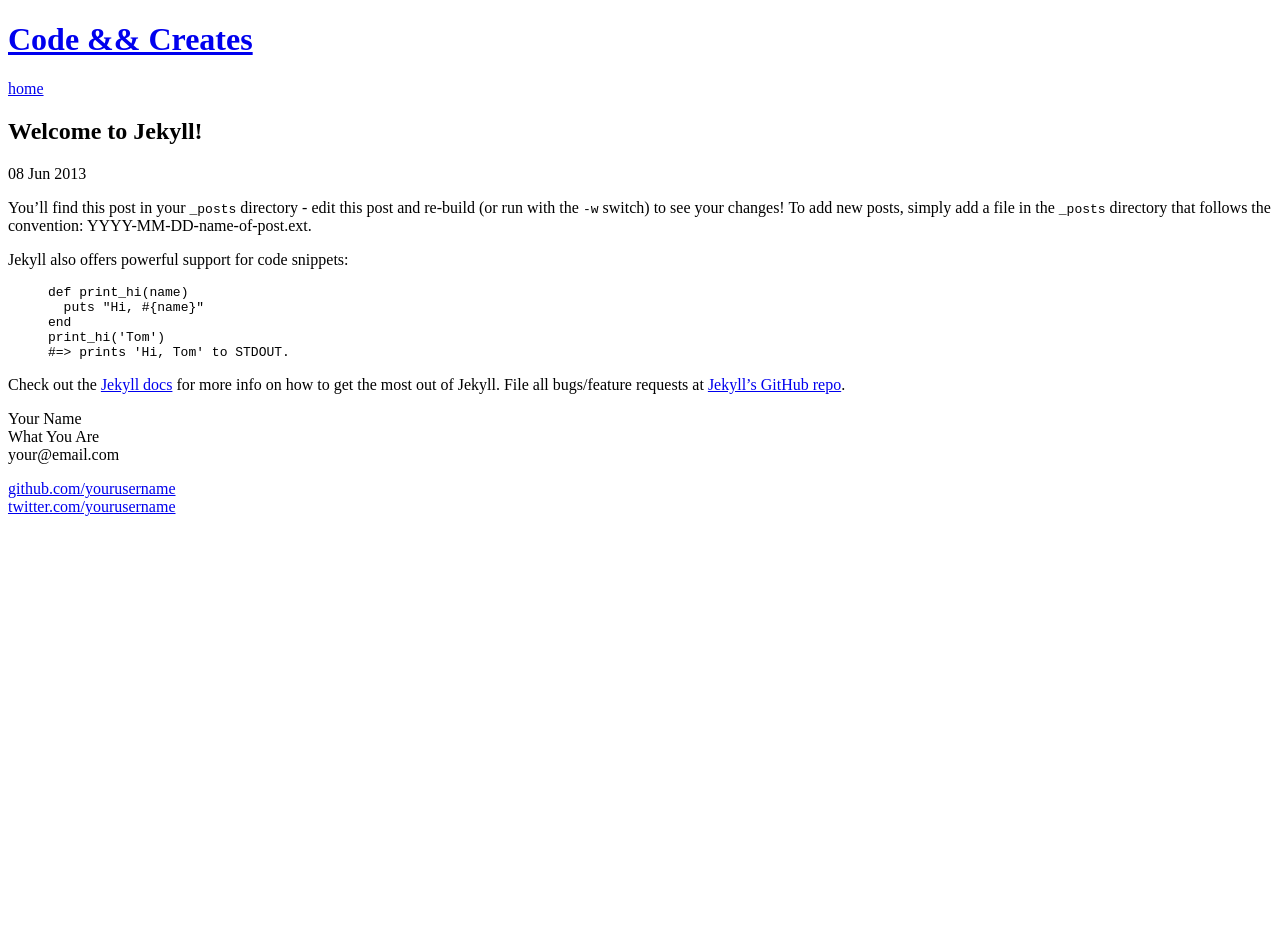
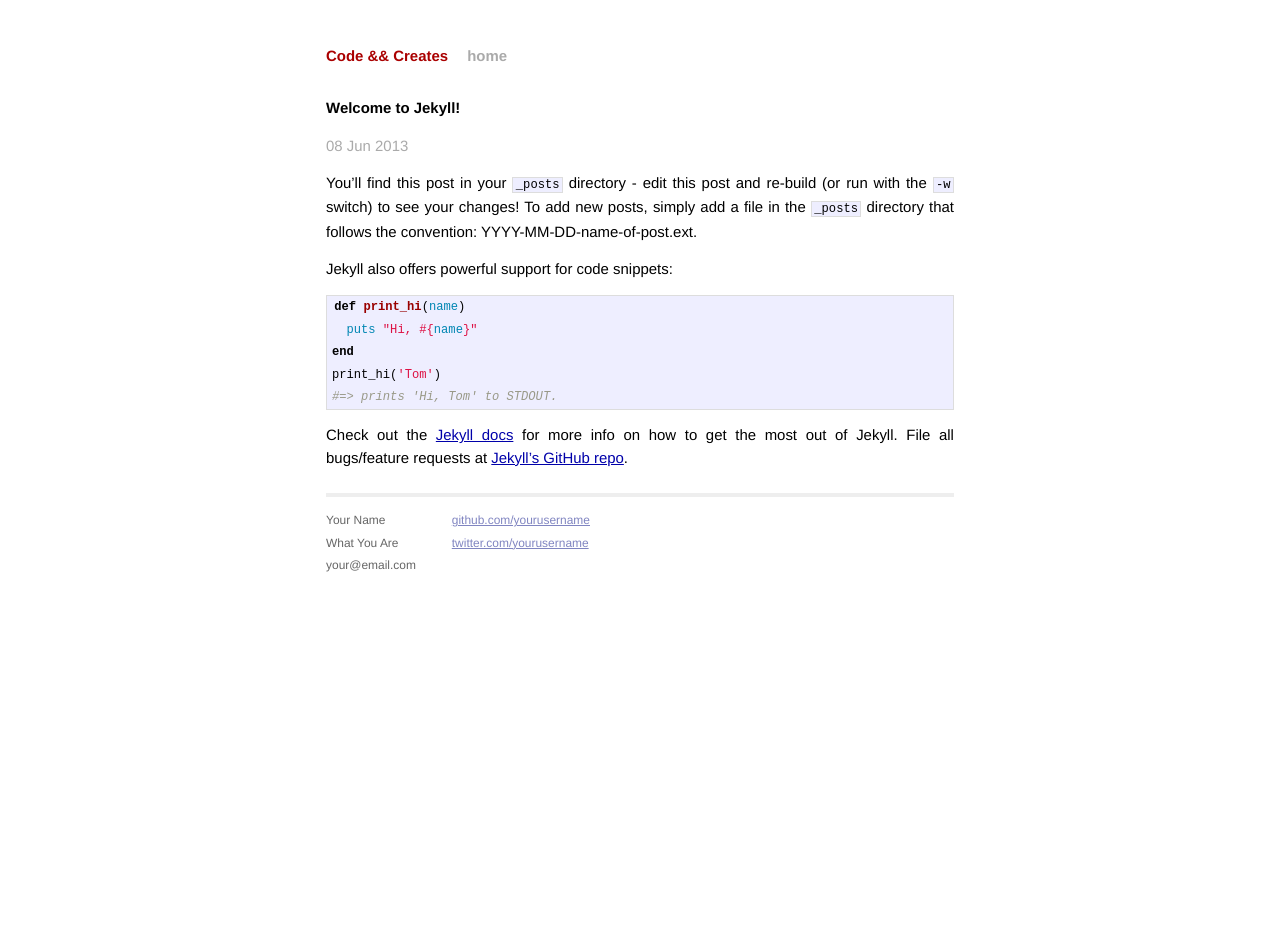
Before and after one commit to ascott1/Code-and-Create, a Jekyll site: the page built from _posts/2013-06-08-welcome-to-jekyll.markdown, in a window 1280 px wide. Built offline with Jekyll 4.4.1, drawn with Linux system fonts in a browser that asks for light colours; before the commit the page ends 900 px from its top, so only the background shows below that.

Commit message:
template tweaks

```diff
--- a/_config.yml
+++ b/_config.yml
@@ -1,8 +1,6 @@
 name: Code && Creates
-auto: true
 permalink: /blog/:year/:month/:day/:title
 pygments: true
-server: true
 exclude:
 - README.md
 - Rakefile
--- a/_layouts/default.html
+++ b/_layouts/default.html
@@ -3,14 +3,14 @@
     <head>
         <meta charset="utf-8">
         <meta http-equiv="X-UA-Compatible" content="IE=edge,chrome=1">
-        <title>{{ site.name }}</title>
+        <title>Code && Create {{ page.name }}</title>
         <meta name="viewport" content="width=device-width">
 
         <!-- syntax highlighting CSS -->
-        <link rel="stylesheet" href="css/syntax.css">
+        <link rel="stylesheet" href="/css/syntax.css">
 
         <!-- Custom CSS -->
-        <link rel="stylesheet" href="css/main.css">
+        <link rel="stylesheet" href="/css/main.css">
 
     </head>
     <body>
```
Also changed, not shown: 1 other file.
